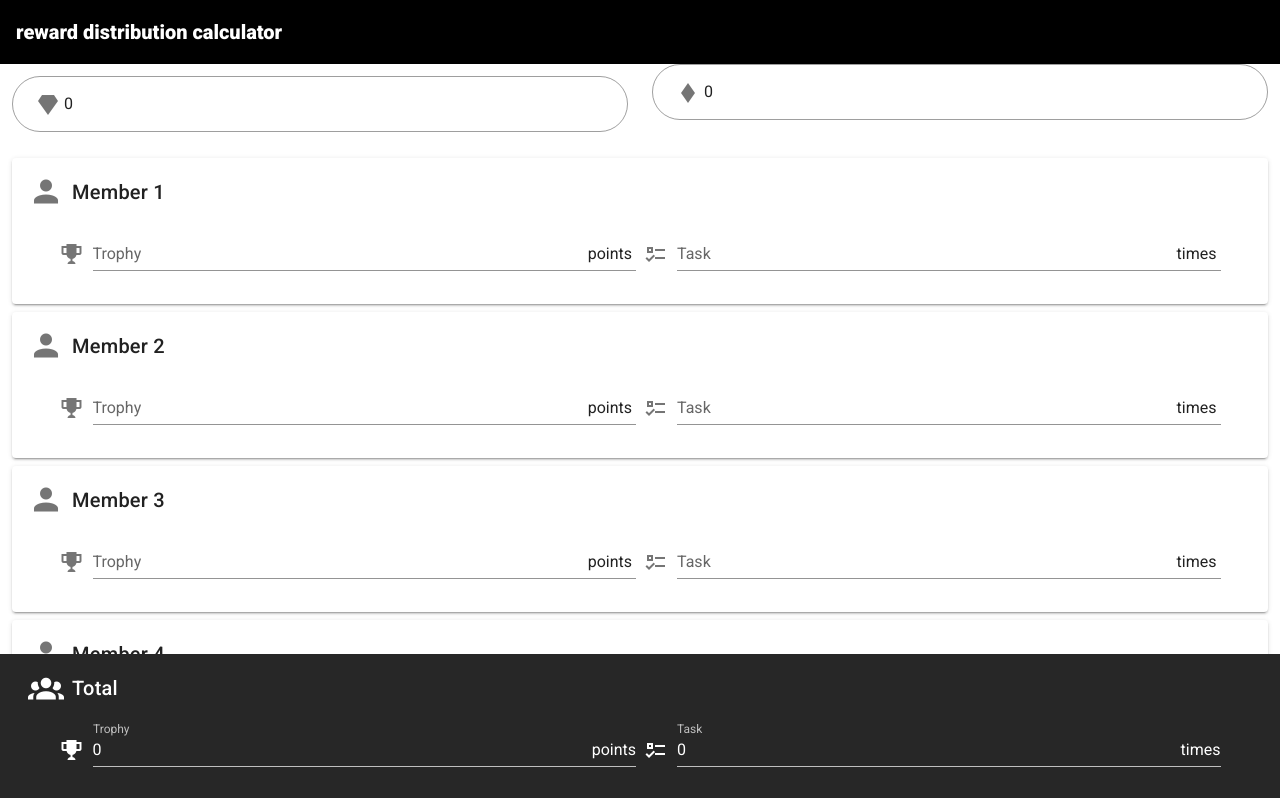
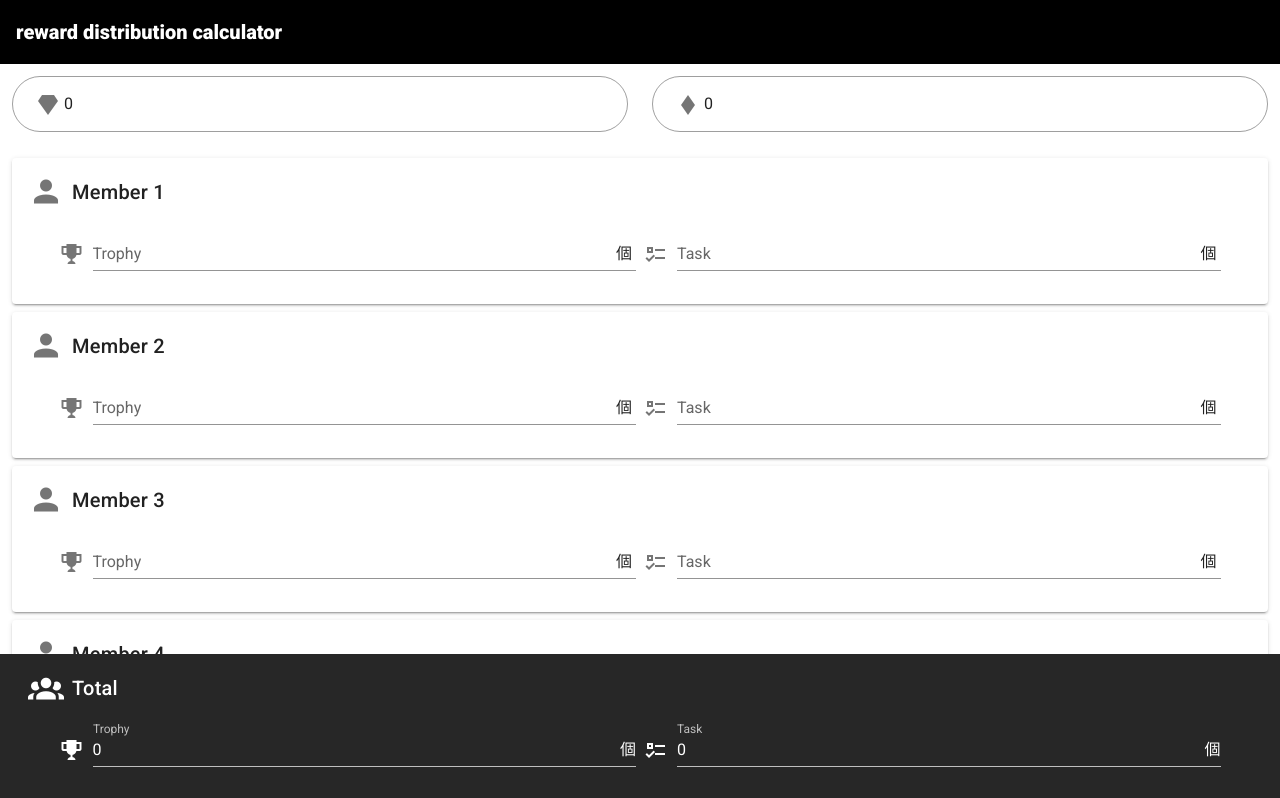
Before and after one commit to saw4405/reward-distribution-calculator, a Nuxt app: page / in a window 1280 px wide. Shown: the top 798 px of the page. Built offline with nearby package versions, Linux system fonts and the light colour scheme.

Commit message:
単位を変更

```diff
--- a/pages/index.vue
+++ b/pages/index.vue
@@ -1,7 +1,7 @@
 <template>
   <div>
     <v-row>
-      <v-col cols="12" sm="6"  class="pb-0">
+      <v-col class="pb-0">
         <v-text-field
           outlined
           rounded
@@ -13,7 +13,7 @@
           @change="calculate()">
         </v-text-field>
       </v-col>
-      <v-col cols="12" sm="6"  class="py-0">
+      <v-col class="pb-0">
         <v-text-field
           outlined
           rounded
@@ -55,22 +55,22 @@
           <v-card-text class="pb-0">
             <v-container>
               <v-row dense>
-                <v-col cols="12" sm="6">
+                <v-col>
                   <v-text-field
                     type="number"
                     prepend-icon="mdi-trophy-variant"
                     label="Trophy"
                     v-model="item.score"
-                    suffix="points"
+                    suffix="個"
                     clearable/>
                 </v-col>
-                <v-col cols="12" sm="6">
+                <v-col>
                   <v-text-field
                     type="number"
                     prepend-icon="mdi-format-list-checks"
                     label="Task"
                     v-model="item.task"
-                    suffix="times"
+                    suffix="個"
                     clearable/>
                 </v-col>
               </v-row>
@@ -99,22 +99,22 @@
               <v-card-text class="pb-0">
                 <v-container>
                   <v-row dense>
-                    <v-col cols="12" sm="6">
+                    <v-col>
                       <v-text-field
                         type="number"
                         prepend-icon="mdi-trophy-variant"
                         label="Trophy"
                         :value="totalScore"
-                        suffix="points"
+                        suffix="個"
                         readonly/>
                     </v-col>
-                    <v-col cols="12" sm="6">
+                    <v-col>
                       <v-text-field
                         type="number"
                         prepend-icon="mdi-format-list-checks"
                         label="Task"
                         :value="totalTask"
-                        suffix="times"
+                        suffix="個"
                         readonly/>
                     </v-col>
                   </v-row>
```
